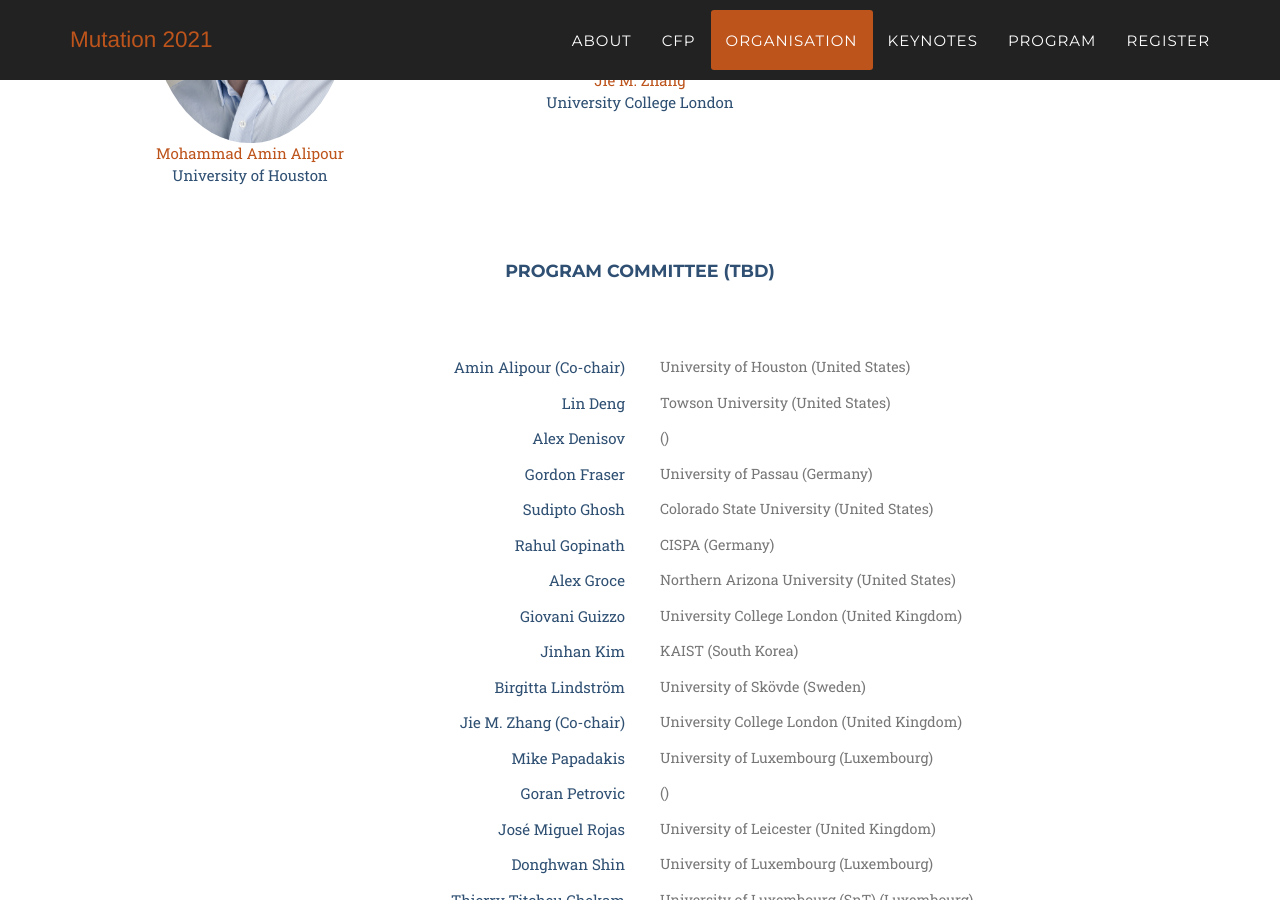
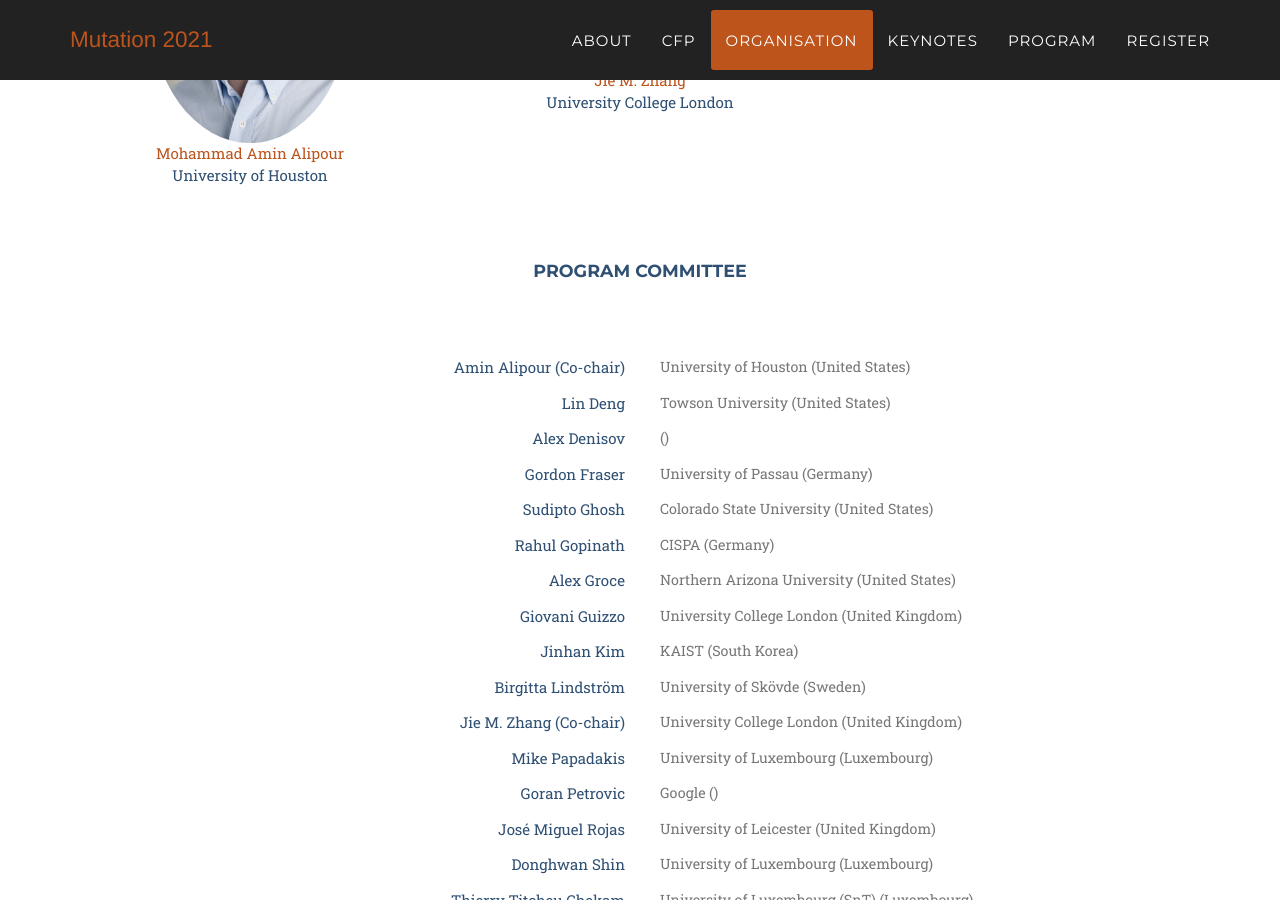
Before and after one commit to mutation-workshop/2021, a Jekyll site: the page built from index.html, in a window 1280 px wide and 900 px high, scrolled down 4012 px. Built offline with Jekyll 4.4.1, drawn with Linux system fonts in a browser that asks for light colours; some web fonts are replaced.

Commit message:
pc list update

```diff
--- a/_data/pc.csv
+++ b/_data/pc.csv
@@ -11,7 +11,8 @@ Jinhan,Kim,,KAIST,South Korea
 Birgitta,Lindström,,University of Skövde,Sweden
 Jie M.,Zhang (Co-chair),,University College London,United Kingdom
 Mike,Papadakis,,University of Luxembourg,Luxembourg
-Goran,Petrovic,,,
+Goran,Petrovic,,Google
 José,Miguel Rojas,,University of Leicester,United Kingdom
 Donghwan,Shin,,University of Luxembourg,Luxembourg
 Thierry Titcheu,Chekam,,University of Luxembourg (SnT),Luxembourg
+Yiling Lou,,Peking University
--- a/_includes/data/organisers.html
+++ b/_includes/data/organisers.html
@@ -28,7 +28,7 @@
             <div class="row">
                 <div class="col-lg-12 text-center">
                     <h3 class="section-subheading text-muted"></h3>
-                    <h3 class="section-heading">Program Committee (TBD)</h3>
+                    <h3 class="section-heading">Program Committee</h3>
                     <h3 class="section-subheading text-muted"></h3>
                 </div>
             </div>
```
